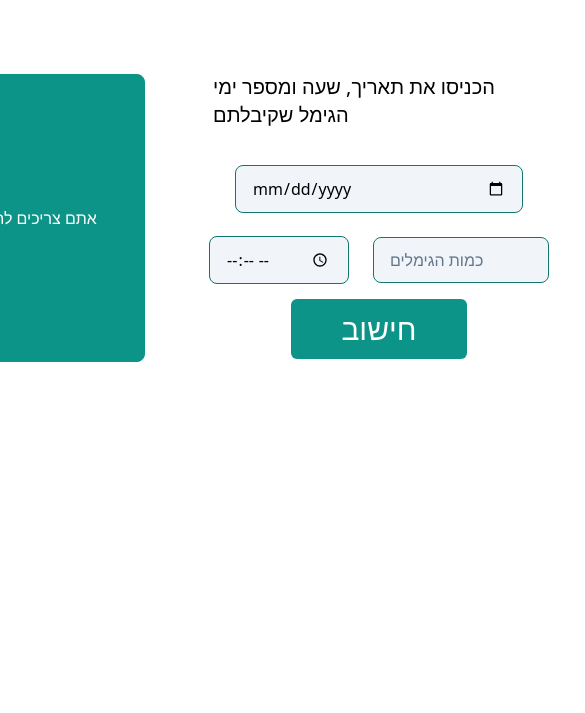
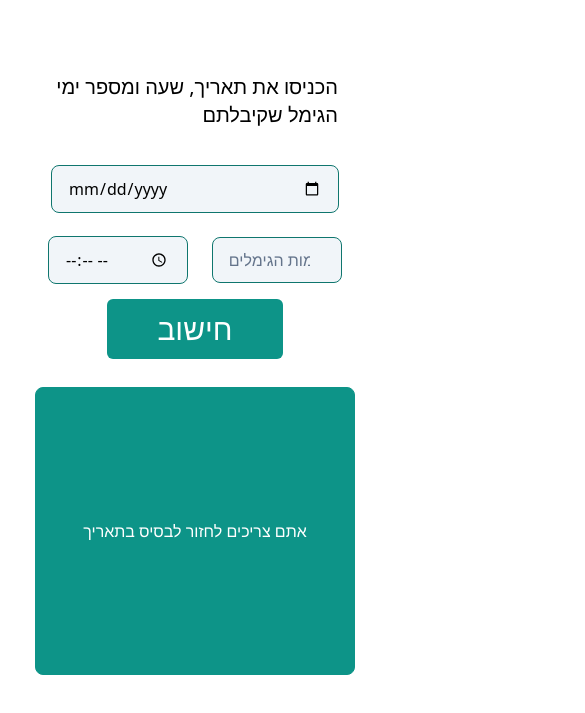
Before and after one commit to karshe69/gimelim, a website: page index.html in a window 390 px wide. Shown: the part 91-804 px from the top of the page, 585 px wide, since content can reach past the window. Drawn offline with Linux system fonts and the light colour scheme.

Commit message:
now phones should work!

```diff
--- a/index.html
+++ b/index.html
@@ -20,16 +20,10 @@
         </div>
     </nav>
 
-    <div class="relative justify-center flex sm:h-auto px-2 py-16">
-        <div class="flex items-center justify-center py-3 px-4">
-            <div id="output" style="line-height: 2;"
-                class="flex items-center justify-center text-right text-white bg-teal-600 font-medium py-3 px-4 mx-2 w-80 h-72 transition duration-150 ease-in-out border border-teal-600 placeholder-slate-500 rounded-lg focus:outline-none focus:shadow-outline-blue focus:border-blue-300 focus:z-10 sm:text-3xl sm:leading-5">
-                אתם צריכים לחזור לבסיס בתאריך
-            </div>
-        </div>
+    <div class="relative justify-center block sm:flex px-2 py-16 flex-row-reverse">
         <div class="px-7">
-            <div class="py-3 px-4 items-end sm:items-center flex justify-end">
-                <a class="text-xl">הכניסו את תאריך, שעה ומספר ימי הגימל שקיבלתם</a>
+            <div class="py-3 px-4 items-end flex justify-center sm:justify-end">
+                <a class="text-xl text-right">הכניסו את תאריך, שעה ומספר ימי הגימל שקיבלתם</a>
             </div>
             <div class="py-4">
                 <div class="flex items-center justify-center">
@@ -49,6 +43,12 @@
                 </div>
             </div>
         </div>
+        <div class="flex items-center justify-center py-3 px-4">
+            <div id="output" style="line-height: 2;"
+                class="flex items-center justify-center text-right text-white bg-teal-600 font-medium py-3 px-4 mx-2 w-80 h-72 transition duration-150 ease-in-out border border-teal-600 placeholder-slate-500 rounded-lg focus:outline-none focus:shadow-outline-blue focus:border-blue-300 focus:z-10 sm:text-3xl sm:leading-5">
+                אתם צריכים לחזור לבסיס בתאריך
+            </div>
+        </div>
     </div>
     <script type="module" src="index.js"></script>
 </body>
```
Also changed, not shown: styles/style.css.
